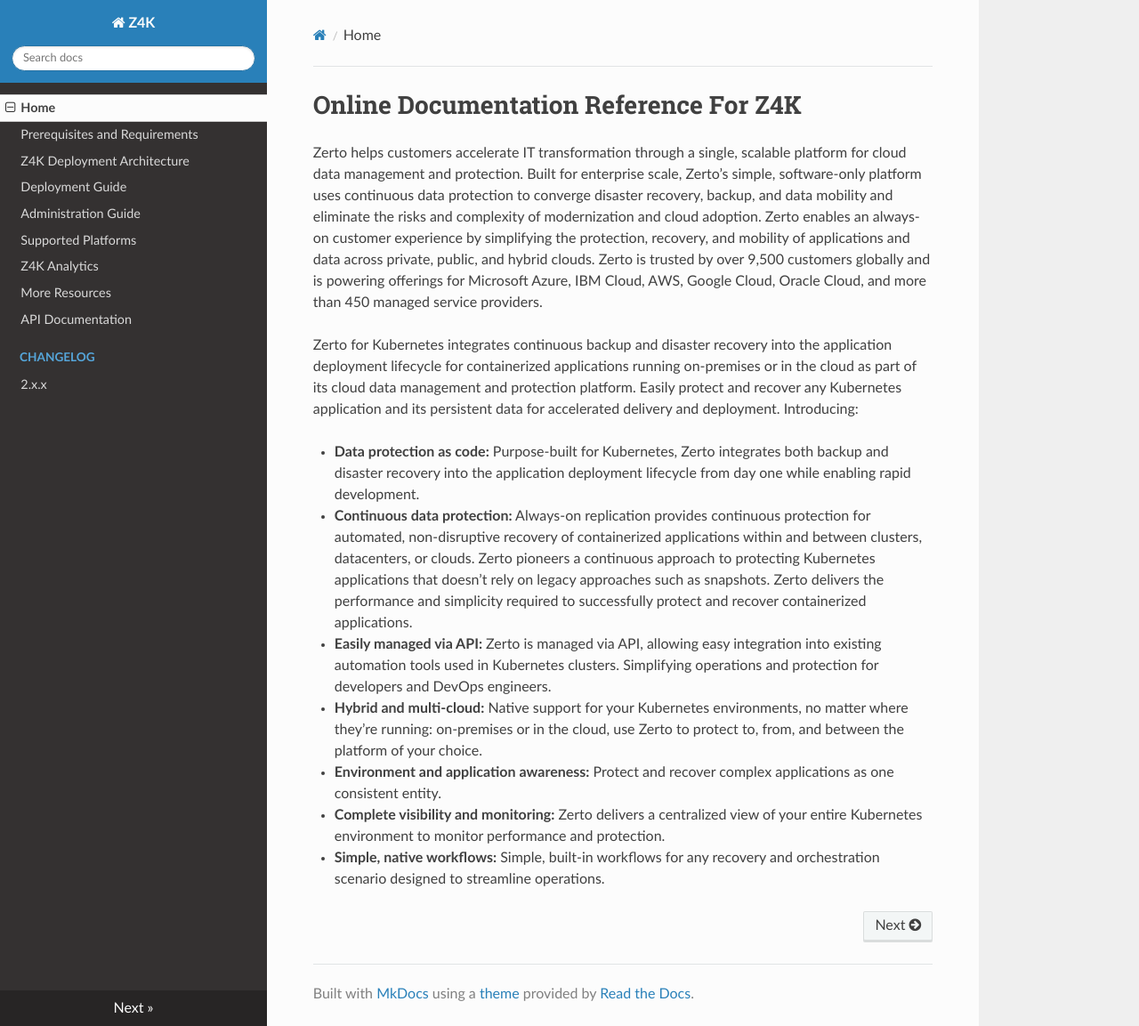
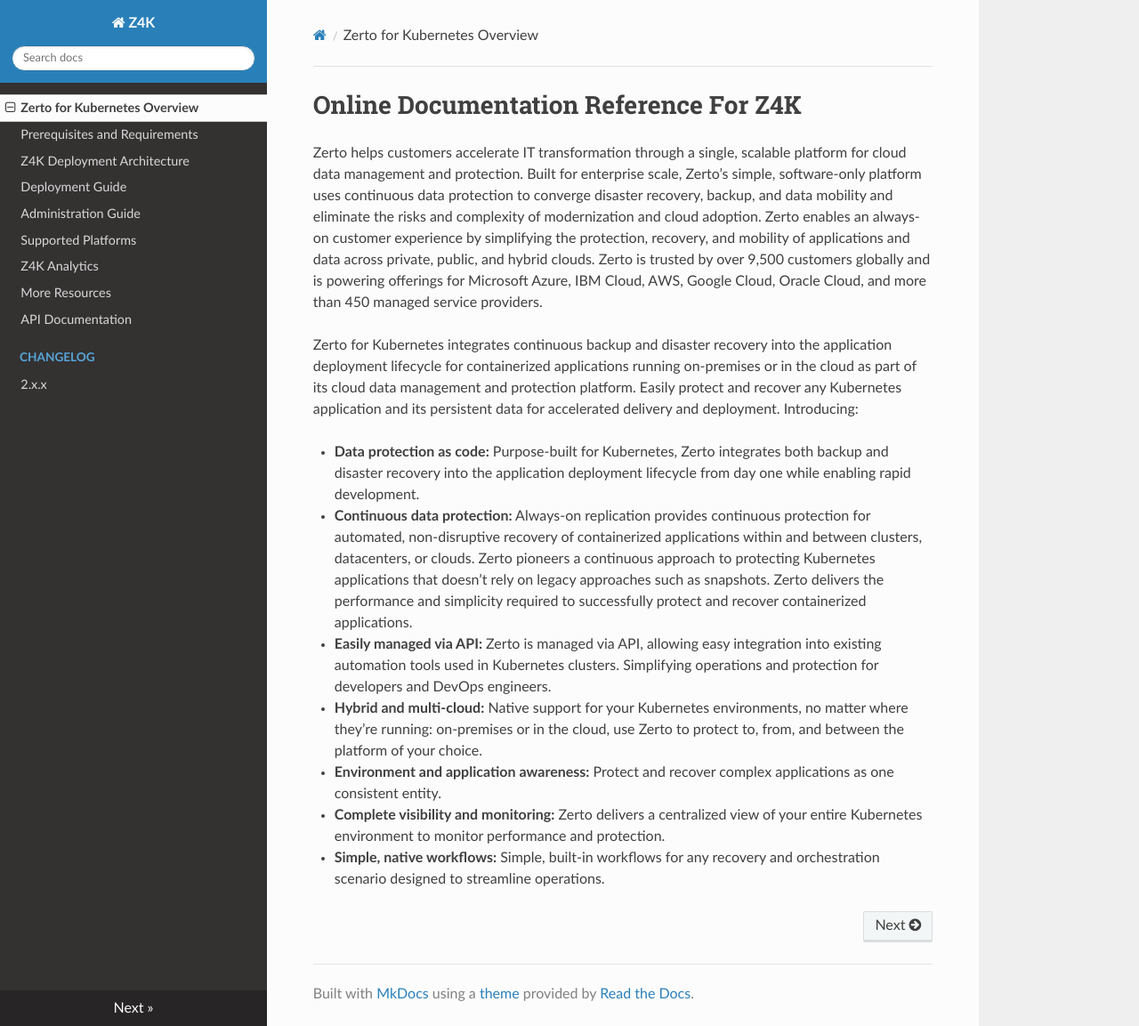
Before and after one commit to ZertoPublic/Z4K, an MkDocs documentation site: the page built from docs/index.md, in a window 1280 px wide and 1153 px high. Shown: the whole window at 89% size. Built offline with MkDocs 1.6.1, drawn with Linux system fonts in a browser that asks for light colours.

Commit message:
Update mkdocs.yml

```diff
--- a/mkdocs.yml
+++ b/mkdocs.yml
@@ -3,7 +3,7 @@
   name: readthedocs
   highlightjs: false
 nav:
-- Home: index.md
+- Zerto for Kubernetes Overview: index.md
 - Prerequisites and Requirements: MinimumRequirements.md
 - Z4K Deployment Architecture: DeployingZertoForK8S.md
 - Deployment Guide: HowToDeployZerto.md
```
